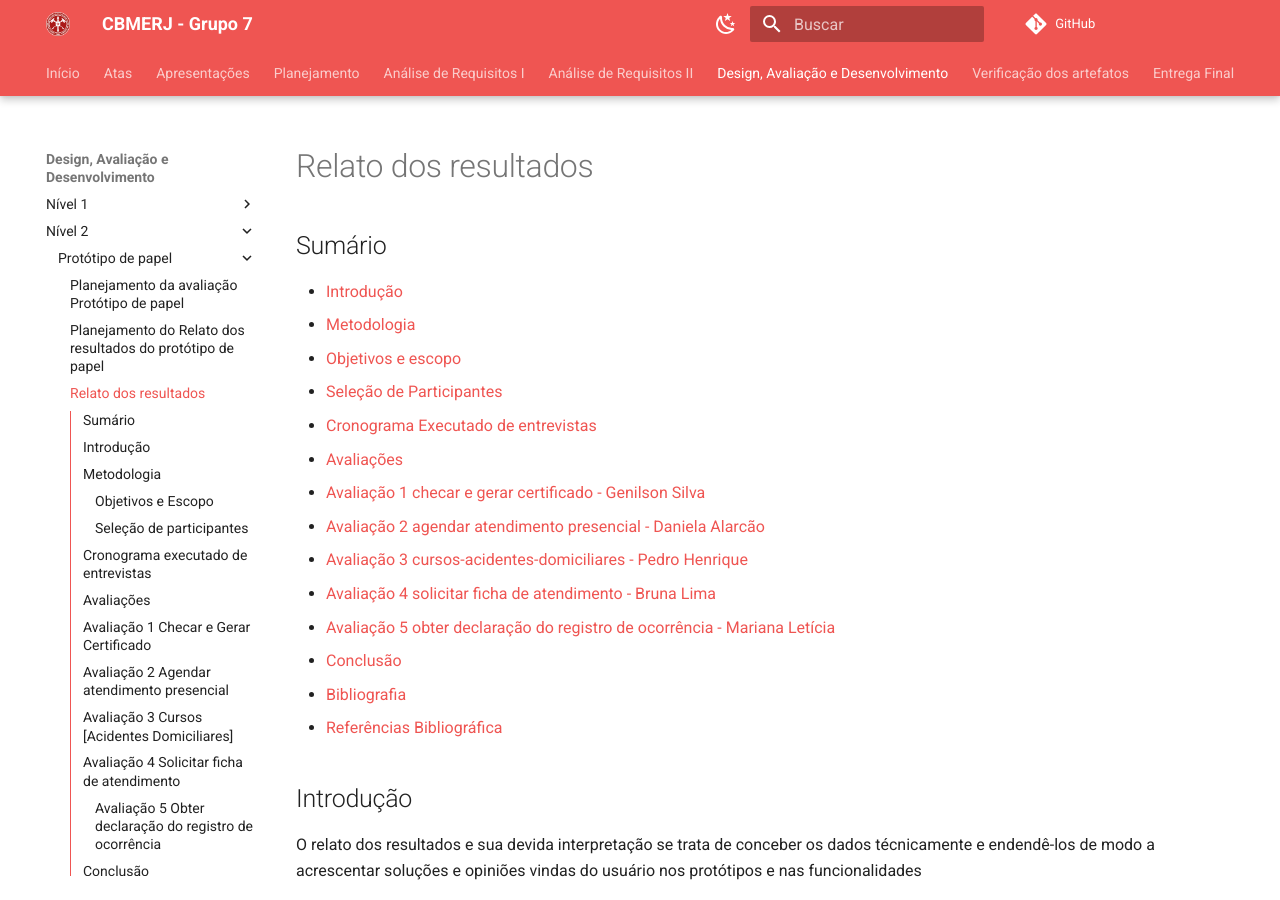
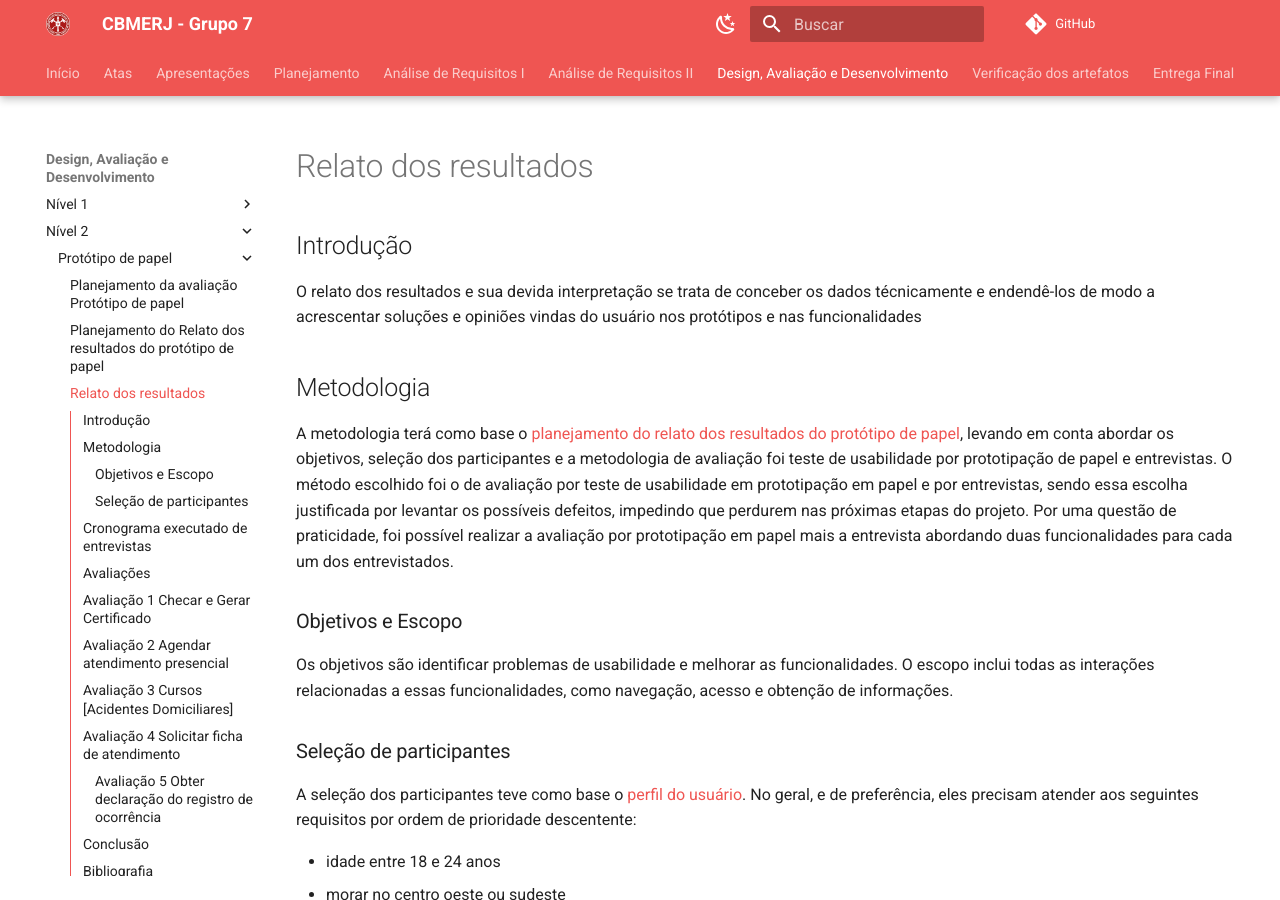
Before and after one commit to Interacao-Humano-Computador/2024.1-CBMERJ, an MkDocs documentation site: the page built from docs/design_avaliacao_desenvolvimento/nivel_2/prototipo_papel/relato_resultados.md, in a window 1280 px wide and 900 px high. Built offline with MkDocs 1.6.1 and Material for MkDocs 9.7.7, drawn with Linux system fonts in a browser that asks for light colours; comment, search, counter and statistics services are not loaded.

Commit message:
adicionando revisão em análise de requisitos 2 e design avaliação e desenvolvimento

```diff
--- a/docs/design_avaliacao_desenvolvimento/nivel_2/prototipo_papel/relato_resultados.md
+++ b/docs/design_avaliacao_desenvolvimento/nivel_2/prototipo_papel/relato_resultados.md
@@ -1,19 +1,3 @@
-## Sumário
-* [Introdução](#introdução)
-* [Metodologia](#metodologia)
-* [Objetivos e escopo](#objetivos-e-escopo)
-* [Seleção de Participantes](#seleção-de-participantes)
-* [Cronograma Executado de entrevistas](#cronograma-executado-de-entrevistas)
-* [Avaliações](#avaliações)
-* [Avaliação 1 checar e gerar certificado - Genilson Silva](#avaliação-1-checar-e-gerar-certificado)
-* [Avaliação 2 agendar atendimento presencial - Daniela Alarcão](#avaliação-2-agendar-atendimento-presencial)
-* [Avaliação 3 cursos-acidentes-domiciliares - Pedro Henrique](#avaliação-3-cursos-acidentes-domiciliares)
-* [Avaliação 4 solicitar ficha de atendimento - Bruna Lima](#avaliação-4-solicitar-ficha-de-atendimento)
-* [Avaliação 5 obter declaração do registro de ocorrência - Mariana Letícia](#avaliação-5-obter-declaração-do-registro-de-ocorrência)
-* [Conclusão](#conclusão)
-* [Bibliografia](#bibliografia)
-* [Referências Bibliográfica](#referências-bibliográficas)
-
 ## Introdução
 O relato dos resultados e sua devida interpretação se trata de conceber os dados técnicamente e endendê-los de modo a acrescentar soluções e opiniões vindas do usuário nos protótipos e nas funcionalidades
 ## Metodologia
```
Also changed, not shown: docs/analise_requisitos_2/guia_estilo.md (+1 -1 lines), docs/design_avaliacao_desenvolvimento/nivel_1/analise_tarefas/planejamento_avaliacao.md (+1 -1 lines), docs/design_avaliacao_desenvolvimento/nivel_1/story_board/planejamento_avaliacao.md (+1 -1 lines), docs/design_avaliacao_desenvolvimento/nivel_2/prototipo_papel/planejamento_prototipo_papel.md (+1 -1 lines).
